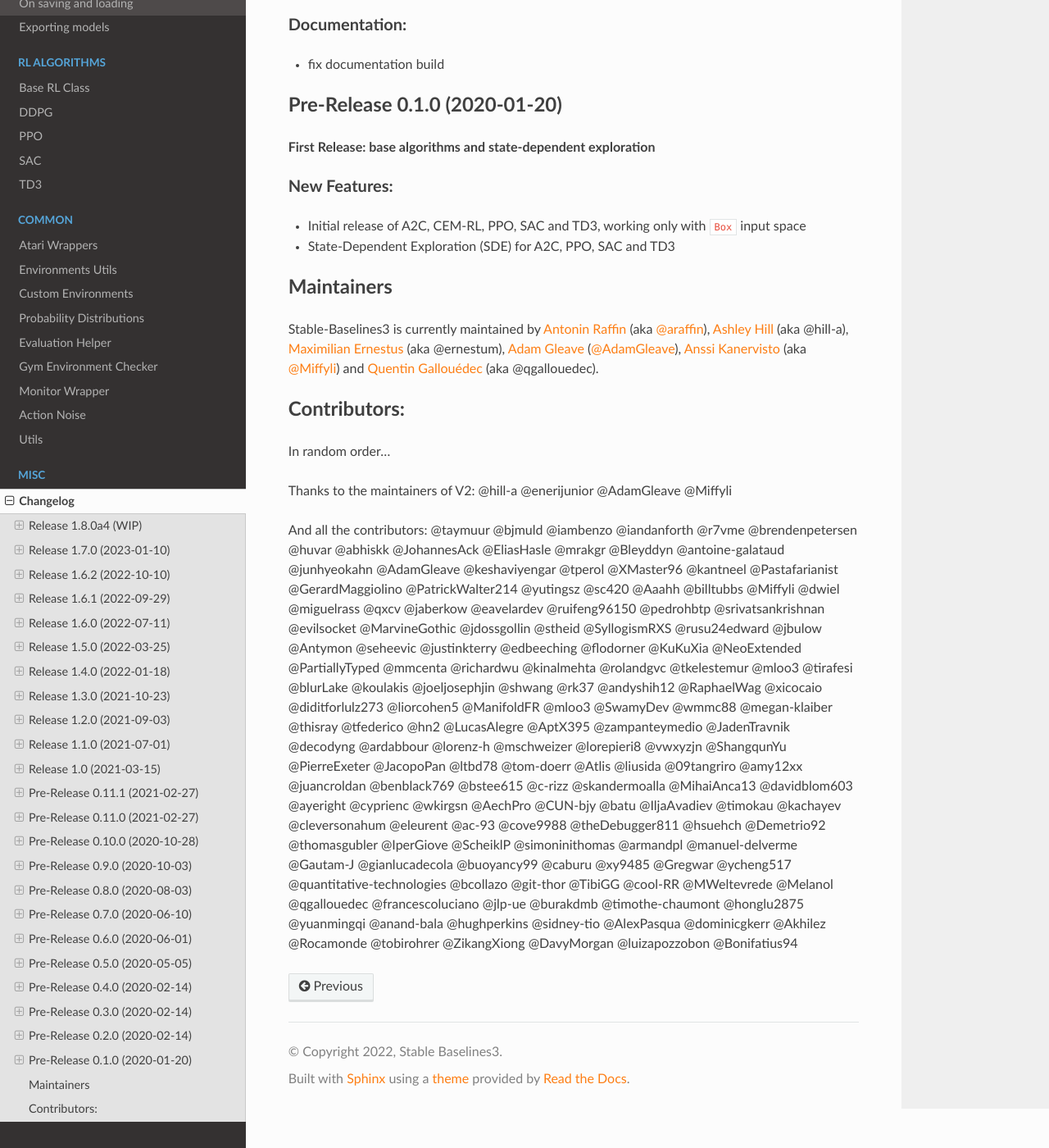
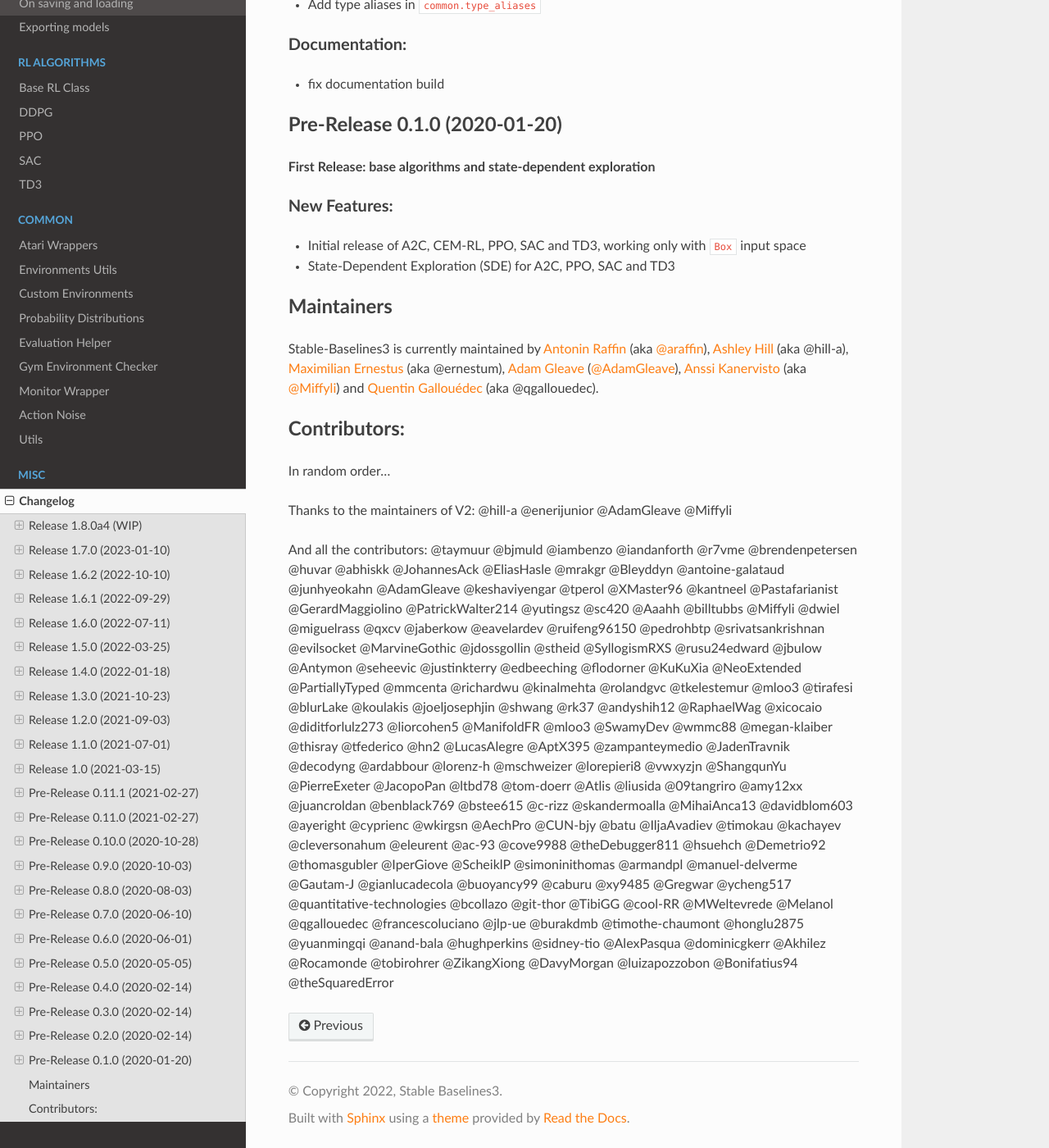
Before and after one commit to DLR-RM/stable-baselines3, a Sphinx documentation site: the page built from docs/misc/changelog.rst, in a window 1280 px wide and 1400 px high, scrolled down 28896 px. Shown: the whole window at 82% size. Built offline with Sphinx 7.4.7 and the Read the Docs theme 2.0.0, drawn with Linux system fonts in a browser that asks for light colours; pages that are not in the unit, such as notebooks, are missing from menus; the version number could not be read and is left out; some of the changed text lies outside the part shown.

Commit message:
update changelog

```diff
--- a/docs/misc/changelog.rst
+++ b/docs/misc/changelog.rst
@@ -45,7 +45,7 @@
 - Renamed ``load_parameters`` to ``set_parameters`` (@DavyMorgan)
 - Clarified documentation about subproc multiprocessing for A2C (@Bonifatius94)
 - Fixed typo in ``A2C`` docstring (@AlexPasqua)
-
+- Renamed timestamp to episodes for log_interval description (@theSquaredError)
 
 Release 1.7.0 (2023-01-10)
 --------------------------
@@ -1227,4 +1227,4 @@
 @Gregwar @ycheng517 @quantitative-technologies @bcollazo @git-thor @TibiGG @cool-RR @MWeltevrede
 @Melanol @qgallouedec @francescoluciano @jlp-ue @burakdmb @timothe-chaumont @honglu2875 @yuanmingqi
 @anand-bala @hughperkins @sidney-tio @AlexPasqua @dominicgkerr @Akhilez @Rocamonde @tobirohrer @ZikangXiong
-@DavyMorgan @luizapozzobon @Bonifatius94
+@DavyMorgan @luizapozzobon @Bonifatius94 @theSquaredError
```
